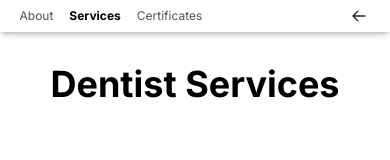
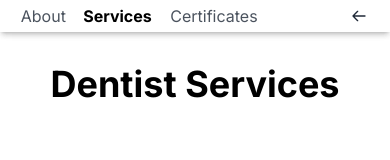
Before and after one commit to SzymonResiak/porazko-website, a Vue app: page /dentist/services in a window 390 px wide. Shown: the top 160 px of the page. Built offline with nearby package versions, Linux system fonts and the light colour scheme.

Commit message:
refactor NavBar and SplitScreen components for improved accessibility and responsiveness

```diff
--- a/src/components/NavBar.vue
+++ b/src/components/NavBar.vue
@@ -9,11 +9,20 @@
           :to="link.path"
           class="flex items-center justify-center text-center transition-all duration-300 min-w-0"
           :class="{
-            'text-black opacity-100 font-bold': isActive(link.path), // Active link: black, full opacity, bold
-            'text-gray-800 opacity-80 hover:text-black hover:opacity-100': !isActive(link.path), // Inactive link: grey, reduced opacity
+            'text-black opacity-100': isActive(link.path),
+            'text-gray-800 opacity-80 hover:text-black hover:opacity-100': !isActive(link.path),
           }"
         >
-          <span :class="navLinkClass">{{ link.label }}</span>
+          <span class="font-bold invisible">{{ link.label }}</span>
+          <span
+            class="absolute"
+            :class="{
+              'font-bold': isActive(link.path),
+              'font-normal': !isActive(link.path),
+            }"
+          >
+            {{ link.label }}
+          </span>
         </router-link>
       </div>
 
@@ -71,19 +80,17 @@
   return [];
 });
 
-// Check if a link is active
 const isActive = (path) => route.path === path;
 
 // Computed properties for dynamic classes
-const navHeightClass = 'h-8 sm:h-8 md:h-8 lg:h-10 xl:h-10'; // Smaller heights
-const navGapClass = 'gap-4 sm:gap-6 md:gap-8 lg:gap-8 xl:gap-10'; // Larger gaps
-const navWidthClass = 'w-[90%] sm:w-[85%] md:w-[80%] lg:w-[75%] xl:w-[70%]'; // Narrower widths
-const navLinkClass = 'whitespace-nowrap mr-2 last:mr-0 text-xs sm:text-sm md:text-sm lg:text-sm xl:text-base'; // Smaller text sizes
-const logoClass = 'font-bold text-gray-800 hover:text-black text-xs sm:text-sm md:text-sm lg:text-sm xl:text-base'; // Smaller button text
+const navHeightClass = 'h-8 sm:h-8 md:h-8 lg:h-10 xl:h-10';
+const navGapClass = 'gap-4 sm:gap-6 md:gap-8 lg:gap-8 xl:gap-10';
+const navWidthClass = 'w-[90%] sm:w-[85%] md:w-[80%] lg:w-[75%] xl:w-[70%]';
+const navLinkClass = 'whitespace-nowrap mr-2 last:mr-0 text-xs sm:text-sm md:text-sm lg:text-sm xl:text-base';
+const logoClass = 'font-bold text-gray-800 hover:text-black text-xs sm:text-sm md:text-sm lg:text-sm xl:text-base';
 </script>
 
 <style>
-/* Disable text selection */
 .no-select {
   -webkit-user-select: none; /* Safari */
   -moz-user-select: none; /* Firefox */
--- a/src/components/Side.vue
+++ b/src/components/Side.vue
@@ -110,9 +110,8 @@
     animation: tap-hint 3s ease-in-out infinite;
   }
 
-  /* Ensure opacity-0 is applied correctly */
   .opacity-0 {
-    opacity: 0 !important; /* Force higher specificity */
+    opacity: 0 !important;
   }
 
   /* Custom flex classes for smooth transitions */
--- a/src/components/SplitScreen.vue
+++ b/src/components/SplitScreen.vue
@@ -108,12 +108,12 @@
   clickedSide.value = side;
 
   if (isMobile.value) {
-    // Mobile behavior: Expand chosen side, shrink other side, and route after delay
+    // Mobile behavior: Expand chosen side by 1%, shrink other side by 1% and route after delay
     setTimeout(() => {
       router.push(sides.find((s) => s.id === side).route);
     }, 300);
   } else {
-    // Desktop behavior: Expand chosen side to 100%, shrink other side to 0%, and route after delay
+    // Desktop behavior: Expand chosen side to 100%, shrink other side to 0% and route after delay
     setTimeout(() => {
       router.push(sides.find((s) => s.id === side).route);
     }, 800);
```
